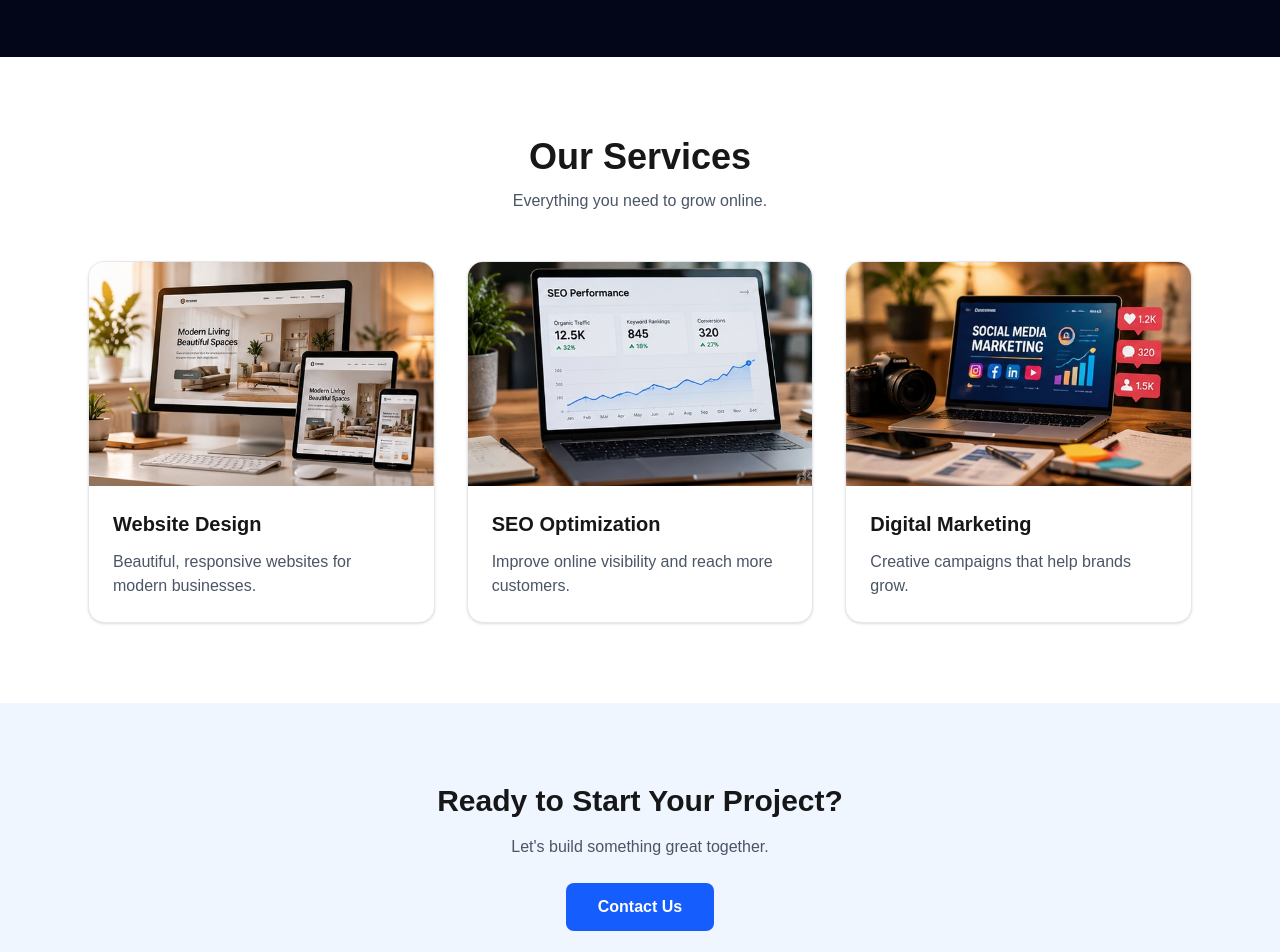
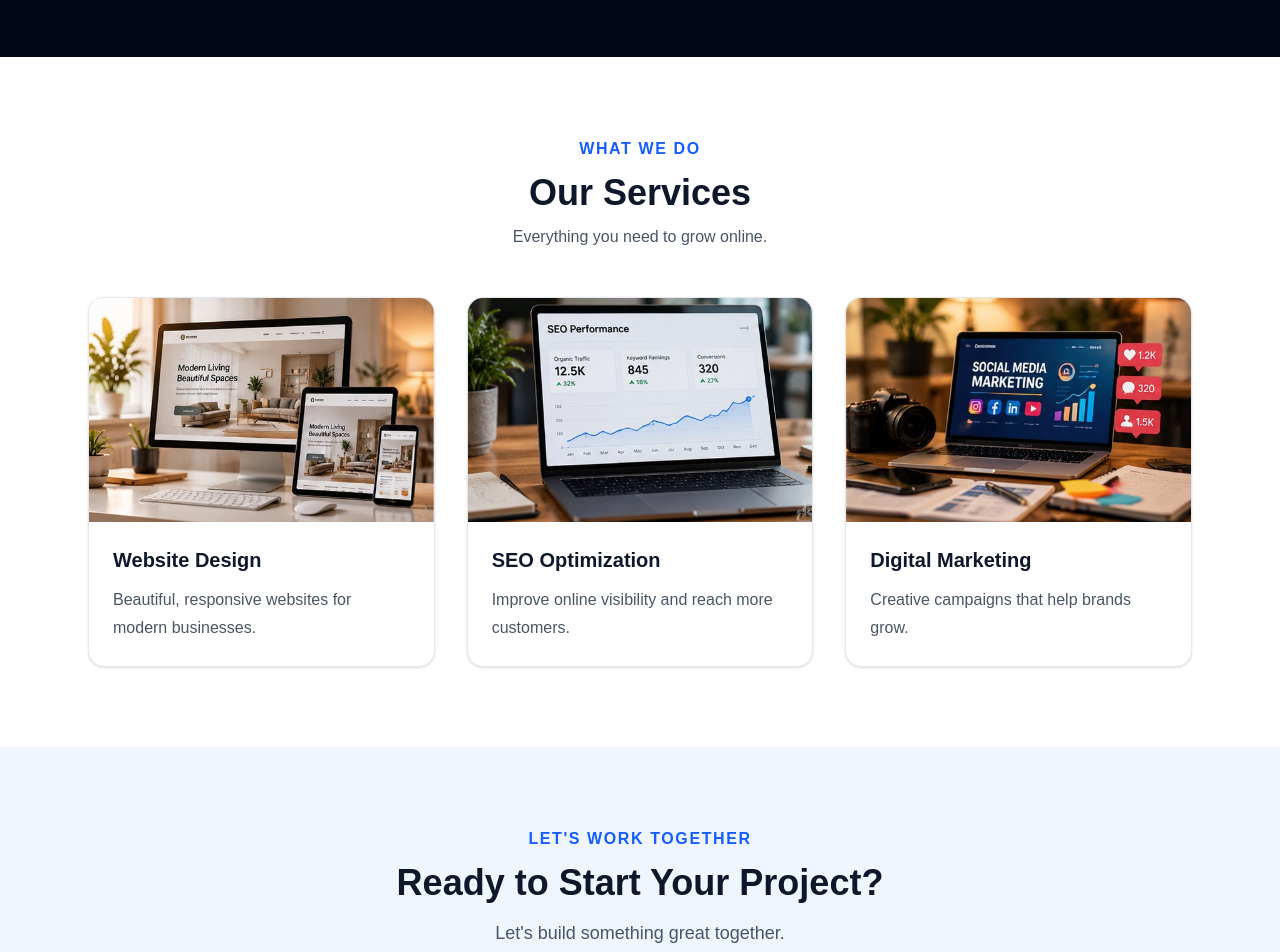
Before and after one commit to VidyaGawade1/nextjsfirstdenoproject, a Next.js app: page / in a window 1280 px wide. Shown: the part 600-1552 px from the top of the page. Built offline with nearby package versions, Linux system fonts and the light colour scheme.

Commit message:
Update homepage

```diff
--- a/app/page.tsx
+++ b/app/page.tsx
@@ -6,45 +6,54 @@ const services = [
   {
     title: "Website Design",
     image: "/images/home/web-design.jpg",
-    description: "Beautiful, responsive websites for modern businesses.",
+    description:
+      "Beautiful, responsive websites for modern businesses.",
   },
   {
     title: "SEO Optimization",
     image: "/images/home/seo.jpg",
-    description: "Improve online visibility and reach more customers.",
+    description:
+      "Improve online visibility and reach more customers.",
   },
   {
     title: "Digital Marketing",
     image: "/images/home/marketing.jpg",
-    description: "Creative campaigns that help brands grow.",
+    description:
+      "Creative campaigns that help brands grow.",
   },
 ];
 
 export default function Home() {
   return (
-    <main>
+    <main className="min-h-screen bg-white">
+
       {/* Hero Section */}
       <section className="bg-slate-950 px-6 py-20 text-white">
         <div className="mx-auto grid max-w-6xl items-center gap-12 md:grid-cols-2">
+
           <div>
             <p className="mb-4 font-semibold uppercase tracking-widest text-blue-400">
               Creative Digital Agency
             </p>
+
             <h1 className="text-4xl font-bold leading-tight md:text-6xl">
               We Build Digital Experiences That Matter.
             </h1>
+
             <p className="mt-6 text-lg text-slate-300">
               Modern websites, creative strategies and digital
               solutions to grow your business.
             </p>
+
             <Link
-              href="/services"
-              className="mt-8 inline-block rounded-lg bg-blue-600 px-7 py-3 font-semibold text-white hover:bg-blue-700"
+              href="/service"
+              className="mt-8 inline-block rounded-lg bg-blue-600 px-7 py-3 font-semibold text-white transition hover:bg-blue-700"
             >
               Explore Services
             </Link>
           </div>
 
+          <div>
             <Image
               src="/images/home/hero.png"
               alt="Digital creative workspace"
@@ -54,25 +63,35 @@ export default function Home() {
               priority
             />
           </div>
+
+        </div>
       </section>
 
       {/* Services Section */}
       <section className="mx-auto max-w-6xl px-6 py-20">
+
         <div className="mb-12 text-center">
-          <h2 className="text-3xl font-bold md:text-4xl">
+          <p className="font-semibold uppercase tracking-widest text-blue-600">
+            What We Do
+          </p>
+
+          <h2 className="mt-3 text-3xl font-bold text-slate-900 md:text-4xl">
             Our Services
           </h2>
+
           <p className="mt-3 text-gray-600">
             Everything you need to grow online.
           </p>
         </div>
 
         <div className="grid gap-8 md:grid-cols-3">
+
           {services.map((service) => (
             <div
               key={service.title}
-              className="overflow-hidden rounded-2xl border border-gray-200 bg-white shadow-sm"
+              className="overflow-hidden rounded-2xl border border-gray-200 bg-white shadow-sm transition duration-300 hover:-translate-y-2 hover:shadow-lg"
             >
+
               <Image
                 src={service.image}
                 alt={service.title}
@@ -80,34 +99,54 @@ export default function Home() {
                 height={350}
                 className="h-56 w-full object-cover"
               />
+
               <div className="p-6">
-                <h3 className="text-xl font-bold">
+
+                <h3 className="text-xl font-bold text-slate-900">
                   {service.title}
                 </h3>
-                <p className="mt-3 text-gray-600">
+
+                <p className="mt-3 leading-7 text-gray-600">
                   {service.description}
                 </p>
+
               </div>
+
             </div>
           ))}
+
         </div>
+
       </section>
 
-      {/* Call to Action */}
+      {/* Call To Action Section */}
       <section className="bg-blue-50 px-6 py-20 text-center">
-        <h2 className="text-3xl font-bold">
+
+        <div className="mx-auto max-w-3xl">
+
+          <p className="font-semibold uppercase tracking-widest text-blue-600">
+            Let's Work Together
+          </p>
+
+          <h2 className="mt-3 text-3xl font-bold text-slate-900 md:text-4xl">
             Ready to Start Your Project?
           </h2>
-        <p className="mt-4 text-gray-600">
+
+          <p className="mt-4 text-lg text-gray-600">
             Let's build something great together.
           </p>
+
           <Link
             href="/contact"
-          className="mt-6 inline-block rounded-lg bg-blue-600 px-8 py-3 font-semibold text-white"
+            className="mt-8 inline-block rounded-lg bg-blue-600 px-8 py-3 font-semibold text-white transition hover:bg-blue-700"
           >
             Contact Us
           </Link>
+
+        </div>
+
       </section>
+
     </main>
   );
 }
```
Lines whose indentation alone changed are shown as unchanged.
